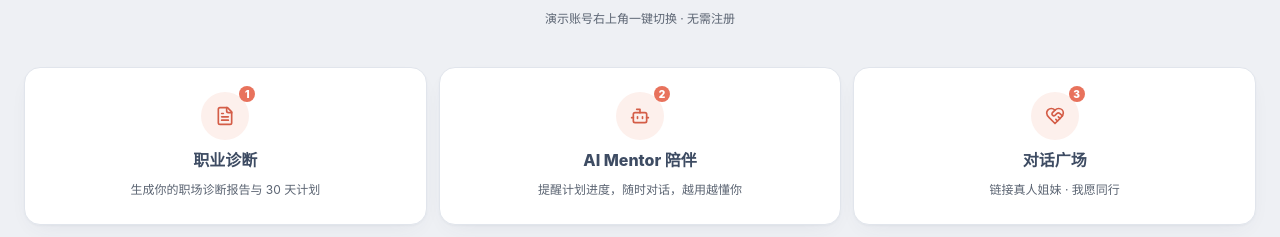
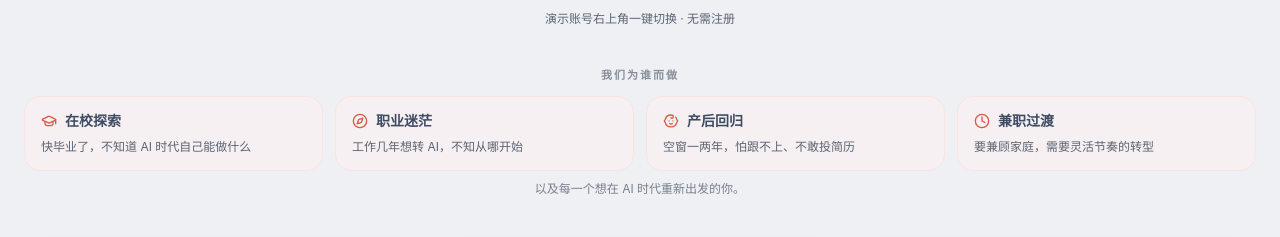
Before and after one commit to yujiediana0706/bloomforher, a Next.js app: page / in a window 1280 px wide. Shown: the part 311-548 px from the top of the page. Built offline with nearby package versions, Linux system fonts and the light colour scheme; no server answers.

Commit message:
首页新增「我们为谁而做」用户群体板块（在校探索/职业迷茫/产后回归/兼职过渡）

```diff
--- a/src/app/page.tsx
+++ b/src/app/page.tsx
@@ -1,13 +1,41 @@
 import Link from 'next/link';
 import {
   ArrowRight,
+  Baby,
   Bot,
   CalendarClock,
+  Compass,
   FileText,
+  GraduationCap,
   HeartHandshake,
   Laptop,
+  Clock,
   type LucideIcon,
 } from 'lucide-react';
+
+/** 平台服务的用户群体（与 onboarding 生命阶段对齐） */
+const PERSONAS: { icon: LucideIcon; title: string; desc: string }[] = [
+  {
+    icon: GraduationCap,
+    title: '在校探索',
+    desc: '快毕业了，不知道 AI 时代自己能做什么',
+  },
+  {
+    icon: Compass,
+    title: '职业迷茫',
+    desc: '工作几年想转 AI，不知从哪开始',
+  },
+  {
+    icon: Baby,
+    title: '产后回归',
+    desc: '空窗一两年，怕跟不上、不敢投简历',
+  },
+  {
+    icon: Clock,
+    title: '兼职过渡',
+    desc: '要兼顾家庭，需要灵活节奏的转型',
+  },
+];
 
 /** 核心用户链路：诊断 → AI Mentor 陪伴 → 真人社区 */
 const CORE_BLOCKS: {
@@ -89,6 +117,37 @@ export default function HomePage() {
         </p>
       </section>
 
+      {/* 我们为谁而做 */}
+      <section>
+        <p className="text-center text-[11px] font-black uppercase tracking-[0.18em] text-slateblue-700/70">
+          我们为谁而做
+        </p>
+        <div className="mt-3 grid grid-cols-2 gap-3 lg:grid-cols-4">
+          {PERSONAS.map((p) => {
+            const Icon = p.icon;
+            return (
+              <div
+                key={p.title}
+                className="rounded-2xl border border-softpink-200 bg-softpink-100/60 px-4 py-3.5"
+              >
+                <div className="flex items-center gap-2">
+                  <Icon className="h-4 w-4 shrink-0 text-coral-600" />
+                  <span className="text-sm font-extrabold text-slateblue-900">
+                    {p.title}
+                  </span>
+                </div>
+                <p className="mt-1.5 text-xs leading-relaxed text-slateblue-700">
+                  {p.desc}
+                </p>
+              </div>
+            );
+          })}
+        </div>
+        <p className="mt-2.5 text-center text-xs text-slateblue-700/80">
+          以及每一个想在 AI 时代重新出发的你。
+        </p>
+      </section>
+
       {/* 核心链路三步 */}
       <section>
         <div className="grid gap-3 md:grid-cols-3">
```
